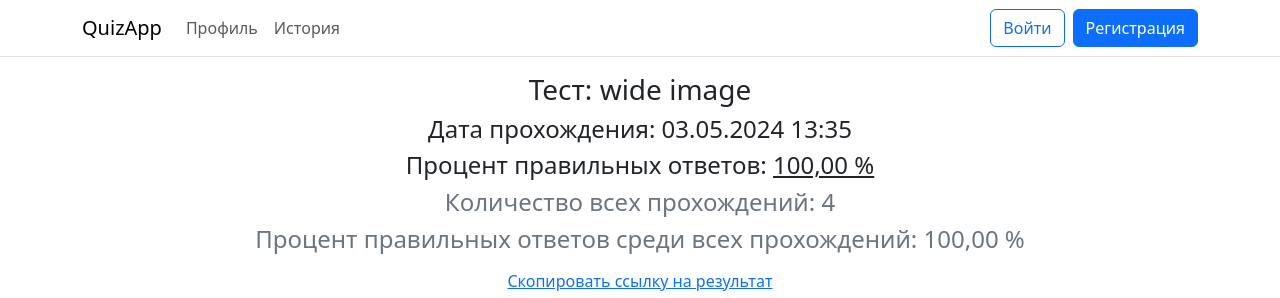
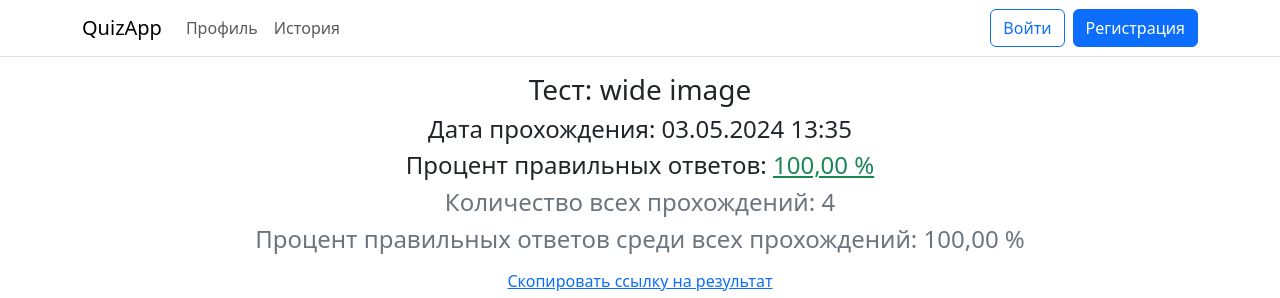
Before and after one commit to WebWat/QuizApp, a Django app: page /result/03f1a9e4eaad4f5aac61776e6a5e26e0/ in a window 1280 px wide. Shown: the top 298 px of the page. Run offline with Django 5.2, Linux system fonts and the light colour scheme; data comes from the database, SQL or seed files in the repository; some libraries are stand-ins or nearby versions.

Commit message:
При выводе результата процент правильных ответов отображается определенным цветом

```diff
--- a/static/Web/css/default.css
+++ b/static/Web/css/default.css
@@ -13,3 +13,11 @@ html {
 #link {
     display:none;
 }
+
+#right-perc {
+    color:#198754;
+}
+
+#wrong-perc{
+    color:#dc3545;
+}
--- a/templates/Web/result.html
+++ b/templates/Web/result.html
@@ -5,7 +5,11 @@
 {% block content %}
     <h3 class="text-center">Тест: {{ title }}</h3>
     <h4 class="text-center">Дата прохождения: {{ finished_at|date:"d.m.Y H:i" }}</h4>
-    <h4 class="text-center">Процент правильных ответов: <u>{{ correct|floatformat:2 }} %</u></h4>
+    {% if correct >= 50.0 %}
+    <h4 class="text-center">Процент правильных ответов: <u id="right-perc">{{ correct|floatformat:2 }} %</u></h4>
+    {% else %}
+    <h4 class="text-center">Процент правильных ответов: <u id="wrong-perc">{{ correct|floatformat:2 }} %</u></h4>
+    {% endif %}
     <h4 class="text-center text-secondary">Количество всех прохождений: {{ count }}</h4>
     <h4 class="text-center text-secondary">Процент правильных ответов среди всех прохождений: {{ correct_rate_all|floatformat:2 }} %</h4>
     <a id="link" href="/result/{{ id }}/"></a>
```
